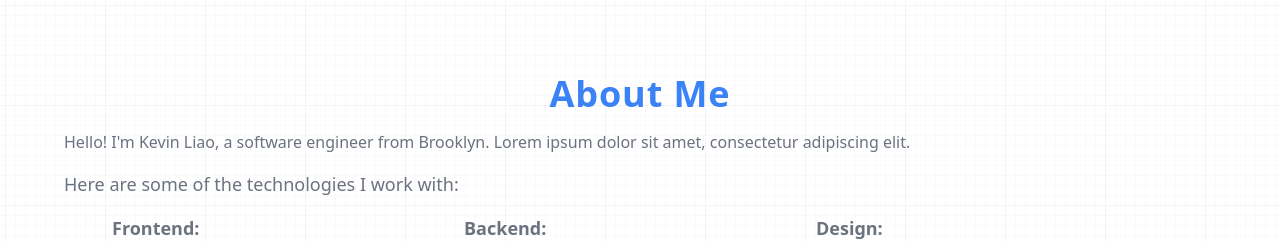
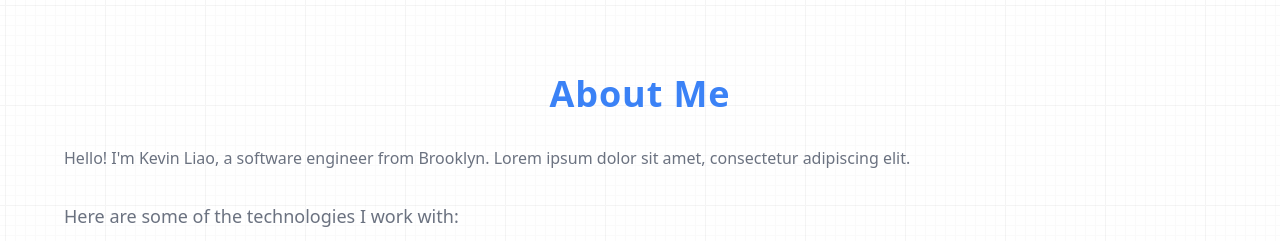
Before and after one commit to kevinMEH/v1, a React (Vite) app: page / in a window 1280 px wide. Shown: the part 1000-1241 px from the top of the page. Built offline with nearby package versions, Linux system fonts and the light colour scheme; a web font is replaced by a local one.

Commit message:
About spacing changes

```diff
--- a/src/Home/components/About.jsx
+++ b/src/Home/components/About.jsx
@@ -9,7 +9,7 @@ const About = () => {
         md:flex md:flex-row-reverse md:space-x-reverse md:space-x-12">
             <div className="md:flex-1 space-y-4 text-left">
                 <Title text="About Me" color="text-blue-500" />
-                <p>
+                <p className="md:py-4">
                     Hello! I'm Kevin Liao, a software
                     engineer from Brooklyn. Lorem ipsum dolor sit amet, consectetur
                     adipiscing elit.
```
